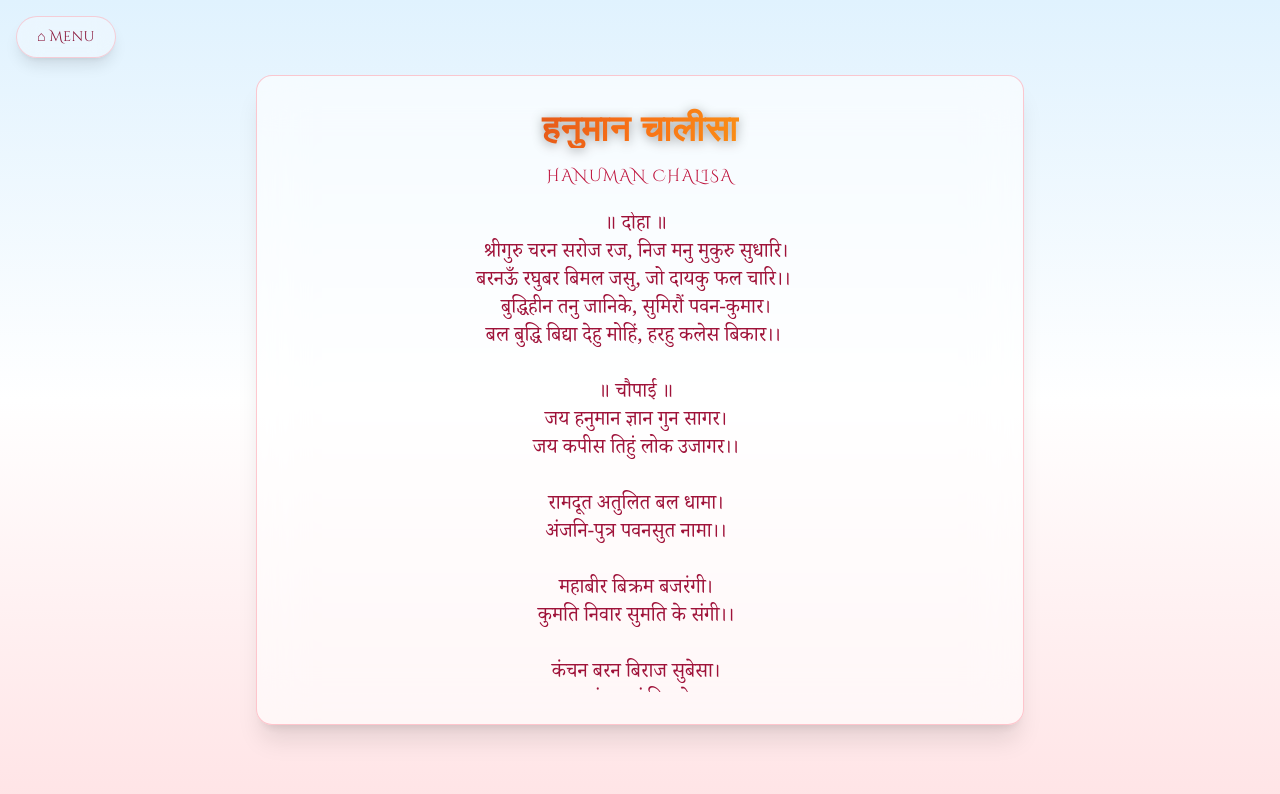
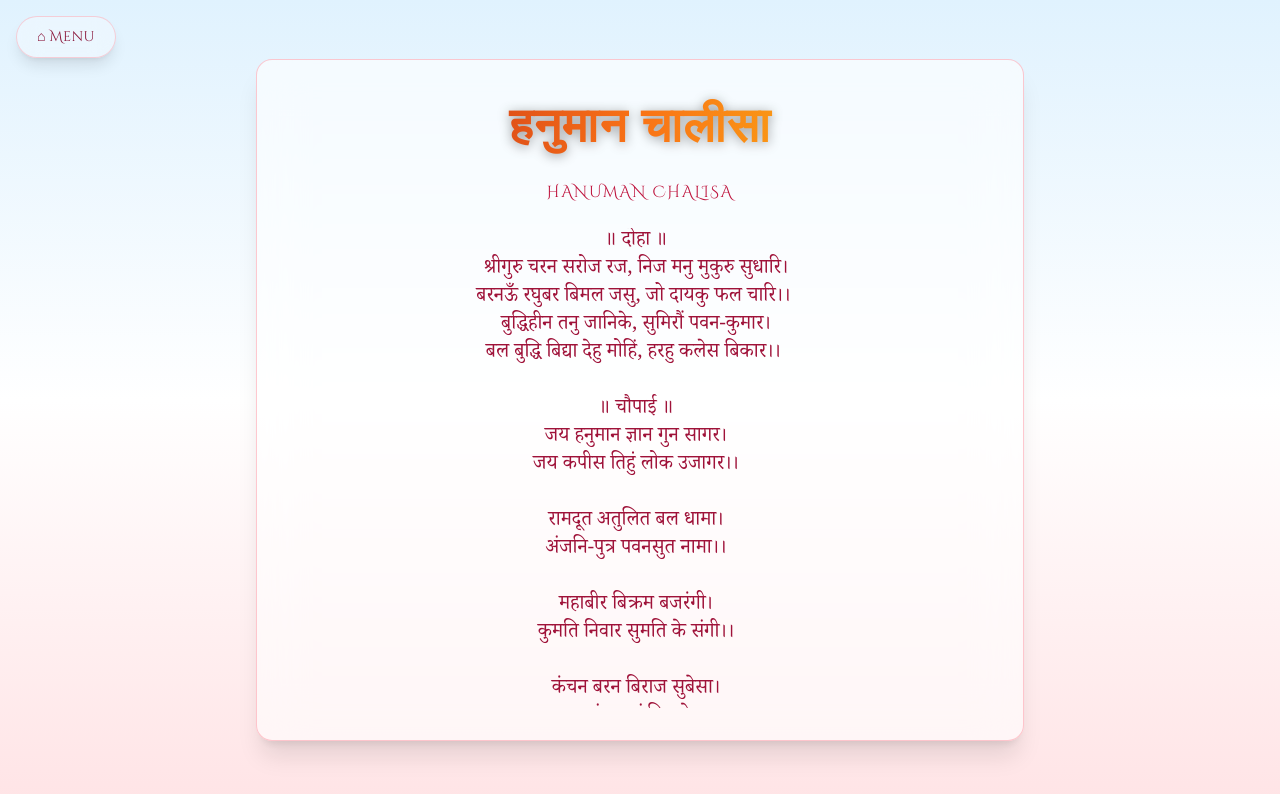
Before and after one commit to Jayesh2726/Hanuman-Bhakti-Mantra-Sangrah, a plain HTML site: page mantra.html in a window 1280 px wide. Drawn offline with nearby package versions, Linux system fonts and the light colour scheme.

Commit message:
Update mantra.html

```diff
--- a/mantra.html
+++ b/mantra.html
@@ -35,13 +35,14 @@
     <!-- Title -->
   <h1 id="mantraTitle"
     class="font-bold font-serif
-           text-xl sm:text-2xl md:text-3xl lg:text-4xl
+           text-2xl sm:text-3xl md:text-4xl lg:text-5xl
            tracking-wide text-center
            bg-gradient-to-r from-red-700 via-orange-500 to-yellow-400
            bg-clip-text text-transparent
            drop-shadow-[0_2px_6px_rgba(0,0,0,0.4)]
-           mb-4 leading-normal">
+           mb-6 leading-[1.6] py-2">
 </h1>
+
 
 
 
```
